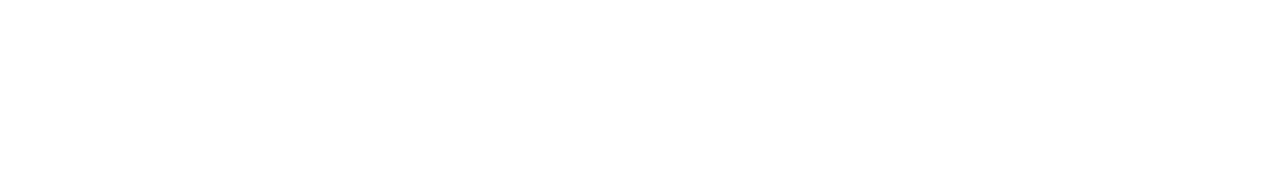
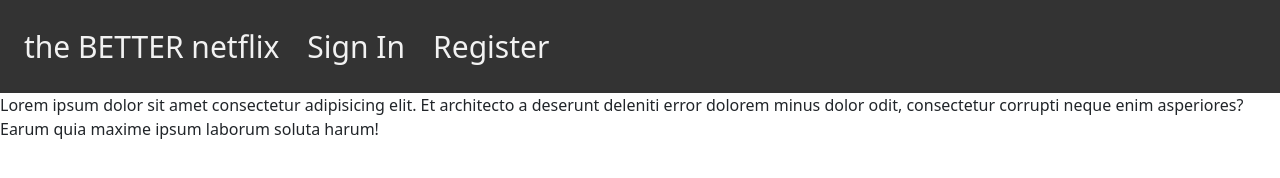
Before and after one commit to anthwny/the-BETTER-netflix, a plain HTML site: page bruh.html in a window 1280 px wide. Drawn offline with nearby package versions, Linux system fonts and the light colour scheme.

Commit message:
Imported Bootstrap CSS + Added navbar

```diff
--- a/bruh.css
+++ b/bruh.css
@@ -0,0 +1,14 @@
+.topnav {
+    background-color: #333;
+    overflow: hidden;
+    padding: 10px
+}
+
+.topnav a {
+    float: left;
+    color: #f2f2f2;
+    text-align: center;
+    padding: 14px;
+    text-decoration: none;
+    font-size: 30px;
+  }
--- a/bruh.html
+++ b/bruh.html
@@ -4,9 +4,16 @@
     <meta charset="UTF-8">
     <meta http-equiv="X-UA-Compatible" content="IE=edge">
     <meta name="viewport" content="width=device-width, initial-scale=1.0">
-    <title>Document</title>
+    <title>The BETTER netflix</title>
+    <link href="https://cdn.jsdelivr.net/npm/bootstrap@5.3.3/dist/css/bootstrap.min.css" rel="stylesheet" integrity="sha384-QWTKZyjpPEjISv5WaRU9OFeRpok6YctnYmDr5pNlyT2bRjXh0JMhjY6hW+ALEwIH" crossorigin="anonymous">
+    <link rel="stylesheet" href="bruh.css">
 </head>
 <body>
-
+    <div class="topnav">
+        <a href="#home">the BETTER netflix</a>
+        <a href="#sign-in">Sign In</a>
+        <a href="#register">Register</a>
+      </div>
+    <p>Lorem ipsum dolor sit amet consectetur adipisicing elit. Et architecto a deserunt deleniti error dolorem minus dolor odit, consectetur corrupti neque enim asperiores? Earum quia maxime ipsum laborum soluta harum!</p>
 </body>
 </html>
```
Also changed, not shown: bruh.js (deleted).
